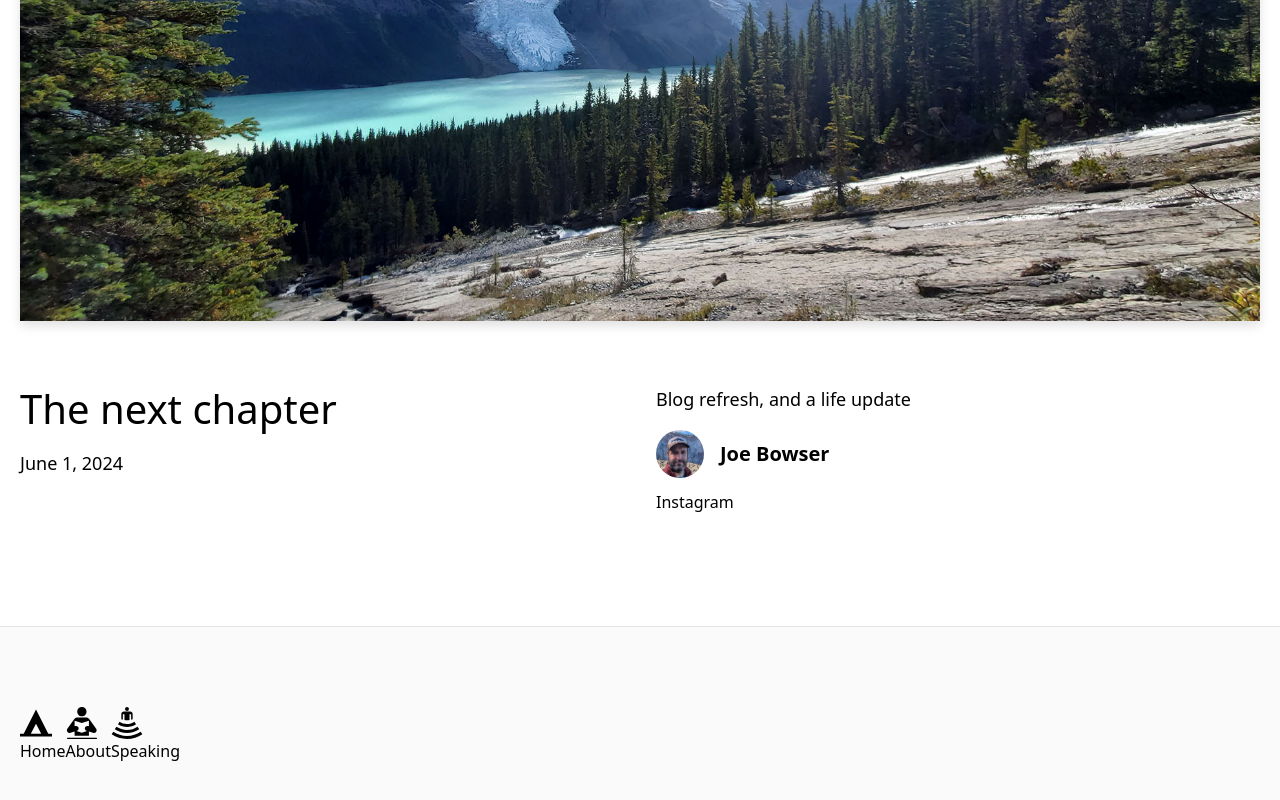
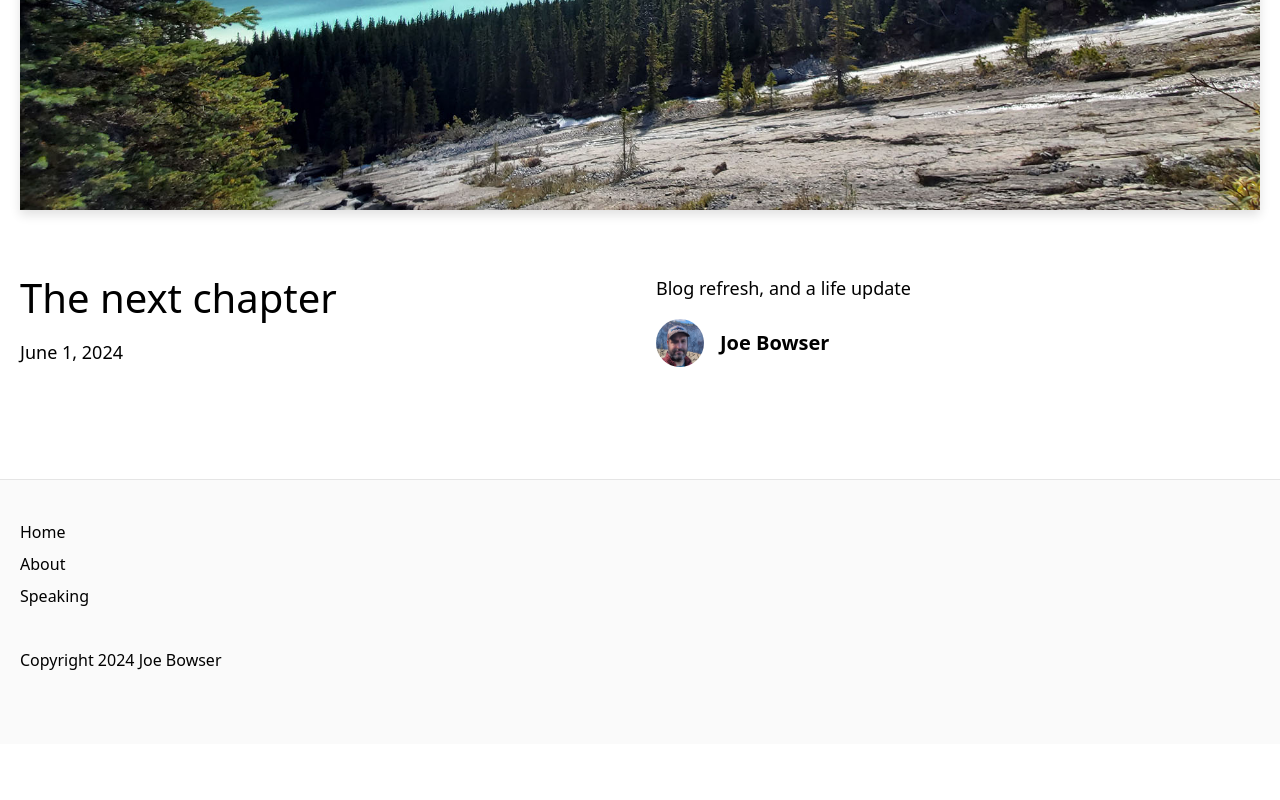
Before and after one commit to infil00p/infil00p.org, a Next.js app: page / in a window 1280 px wide. Shown: the part 444-1244 px from the top of the page. After the commit the page ends 1188 px from the top, so only its background shows below. Built offline with nearby package versions, Linux system fonts and the light colour scheme.

Commit message:
Tweaking layout

```diff
--- a/components/about_info.tsx
+++ b/components/about_info.tsx
@@ -1,3 +1,4 @@
+
 type Props = {
     name: string
     picture: string
@@ -5,8 +6,7 @@ type Props = {
 
   const AboutInfo = ({ name, picture }: Props) => {
     return (
-      <div className="items-center space-y-5">
-        <div className="text-xl font-bold">About {name}</div>
+      <div className="items-center space-y-5 py-10">
         <img src={picture} className="mr-4" alt={name} />
         <p>Joe is a senior software developer with over a decade of experience specializing in mobile development on Android.  He is most widely known
             for his work on PhoneGap and Apache Cordova, but has recently worked with AI/ML technologies specializing in Local/On Device deployments, has
@@ -20,6 +20,12 @@ type Props = {
             2010 Winter Olympics by the RCMP. Joe has a BSc from the University of Northern British Columbia, and was a cofounder
             and the first Program Director of the CFUR Radio.
         </p>
+        <h3>Joe on Social Media</h3>
+        <ul>
+          <li>LinkedIn</li>
+          <li>Instagram</li>
+          <li>TikTok</li>
+        </ul>
       </div>
     )
   }
--- a/components/footer.tsx
+++ b/components/footer.tsx
@@ -6,12 +6,16 @@ const Footer = () => {
   return (
     <footer className="bg-neutral-50 border-t border-neutral-200">
       <Container>
-        <div className="py-20 flex flex-col lg:flex-row ">
-          <ul className="flex flex-wrap items-center justify-center">
-          <li><a href="/"><Image src="/assets/icons/noun-campground-209.svg" height={32} width={32} alt="Home"/>Home </a></li>
-          <li><a href="/about"><Image src="/assets/icons/noun-library-191.svg" height={32} width={32} alt="About"/> About </a></li>
-          <li><a href="/speaking"><Image src="/assets/icons/noun-amphitheater-323.svg" height={32} width={32} alt="Speaking"/>Speaking</a></li>
-        </ul>
+        <div className='py-10 grid gap-2 grid-cols-2 grid-rows-6'>
+          <div><a href="/">Home</a></div>
+          <div></div>
+          <div><a href="/about">About</a></div>
+          <div></div>
+          <div><a href="/speaking">Speaking</a></div>
+          <div></div>
+          <div></div>
+          <div></div>
+          <div>Copyright 2024 Joe Bowser</div>
         </div>
       </Container>
     </footer>
--- a/components/hero-post.tsx
+++ b/components/hero-post.tsx
@@ -44,17 +44,6 @@ const HeroPost = ({
         <div>
           <p className="text-lg leading-relaxed mb-4">{excerpt}</p>
           <Avatar name={author.name} picture={author.picture} />
-          <ul className="mt-3">
-            <li>
-              <Link
-              as={ `https://instagram.com/${author.instagram}`}
-              href="https://instagram.com/[author]"
-              className="hover:underline"
-              >
-                Instagram
-              </Link>
-            </li>
-          </ul>
         </div>
       </div>
     </section>
--- a/pages/about.tsx
+++ b/pages/about.tsx
@@ -4,6 +4,7 @@ import Layout from '../components/layout'
 import Head from 'next/head'
 import { CMS_NAME } from '../lib/constants'
 import AboutInfo from '../components/about_info'
+import Header from '../components/header'
 
 
 export default function About() {
@@ -13,8 +14,11 @@ export default function About() {
             <Head>
               <title>{`${CMS_NAME}`}</title>
             </Head>
+            <Header />
             <Container>
+              <article className="mb-32">
               <AboutInfo name='Joe Bowser' picture='/assets/blog/authors/joe.png'/>
+              </article>
             </Container>
           </Layout>
         </>
--- a/pages/index.tsx
+++ b/pages/index.tsx
@@ -7,6 +7,7 @@ import { getAllPosts } from '../lib/api'
 import Head from 'next/head'
 import { CMS_NAME } from '../lib/constants'
 import Post from '../interfaces/post'
+import Header from '../components/header'
 
 type Props = {
   allPosts: Post[]
@@ -18,11 +19,8 @@ export default function Index({ allPosts }: Props) {
   return (
     <>
       <Layout>
-        <Head>
-          <title>{`${CMS_NAME}`}</title>
-        </Head>
+        <Header></Header>
         <Container>
-          <Intro />
           {heroPost && (
             <HeroPost
               title={heroPost.title}
```
